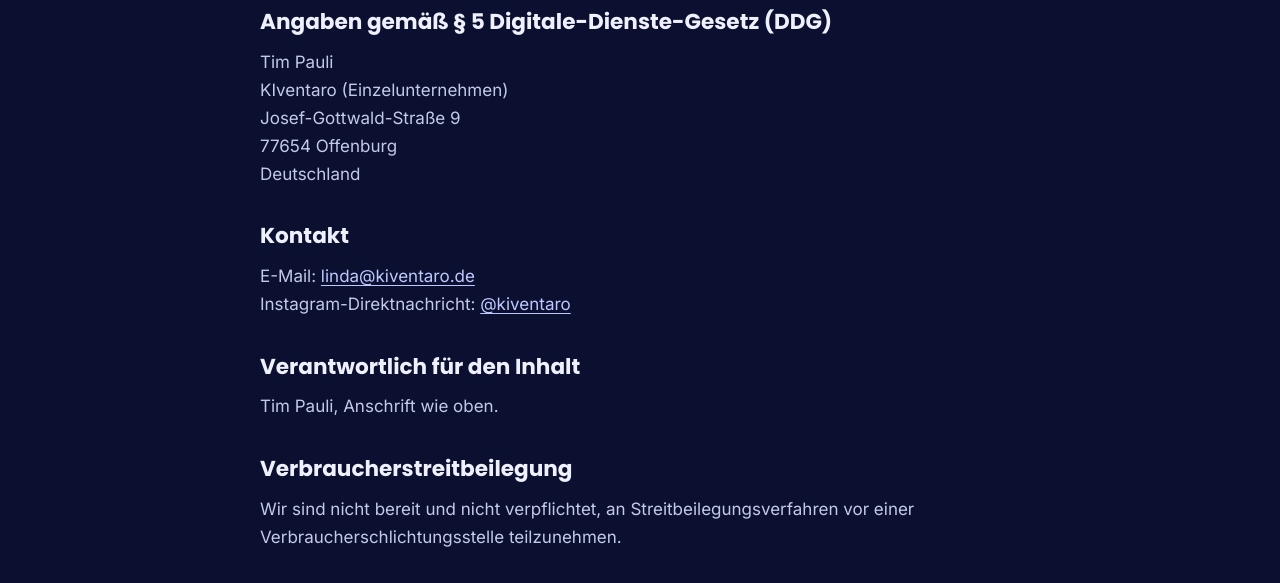
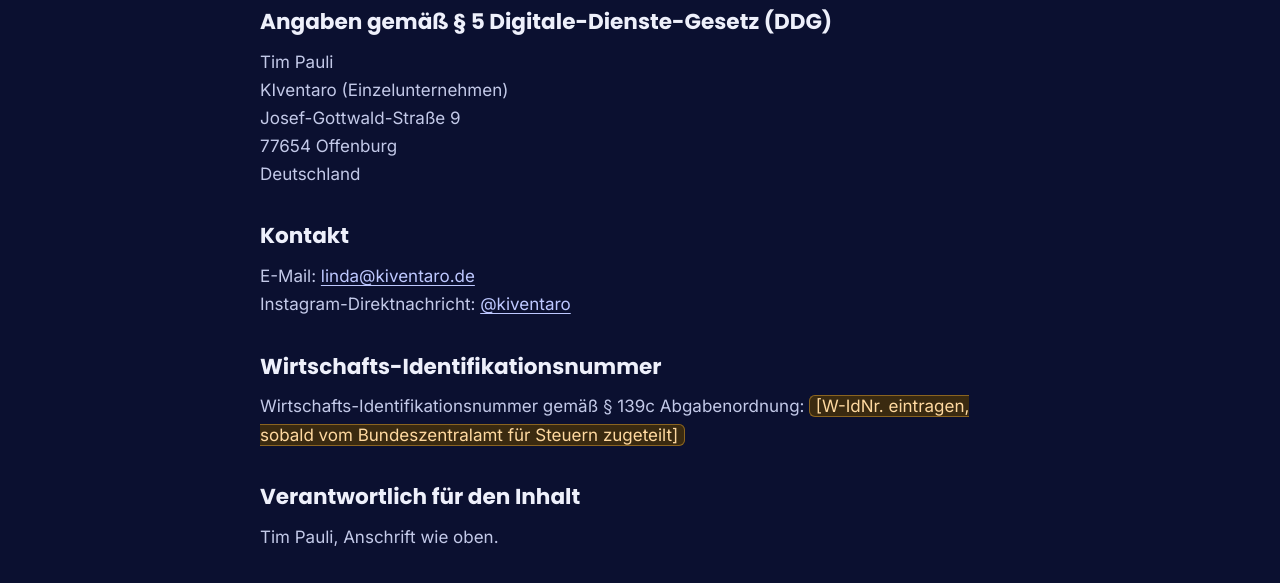
Before and after one commit to tim-KBI/kIventaro-website, a plain HTML site: page impressum.html in a window 1280 px wide. Shown: the part 191-774 px from the top of the page. Drawn offline with Linux system fonts and the light colour scheme.

Commit message:
Linda-Satz, Platzhalter Wirtschafts-ID im Impressum
Co-Authored-By: Claude Opus 5.5 <noreply@anthropic.com>
Claude-Session: https://claude.ai/code/session_01HEFcGXUqK9Sci7xWoHbYTQ

```diff
--- a/impressum.html
+++ b/impressum.html
@@ -45,6 +45,9 @@
         Instagram-Direktnachricht: <a href="https://ig.me/m/kiventaro" rel="noopener" target="_blank">@kiventaro</a>
       </p>
 
+      <h2>Wirtschafts-Identifikationsnummer</h2>
+      <p>Wirtschafts-Identifikationsnummer gemäß § 139c Abgabenordnung: <span class="open">[W-IdNr. eintragen, sobald vom Bundeszentralamt für Steuern zugeteilt]</span></p>
+
       <h2>Verantwortlich für den Inhalt</h2>
       <p>Tim Pauli, Anschrift wie oben.</p>
 
```
Also changed, not shown: index.html (+1 -1 lines), 1 other file.
